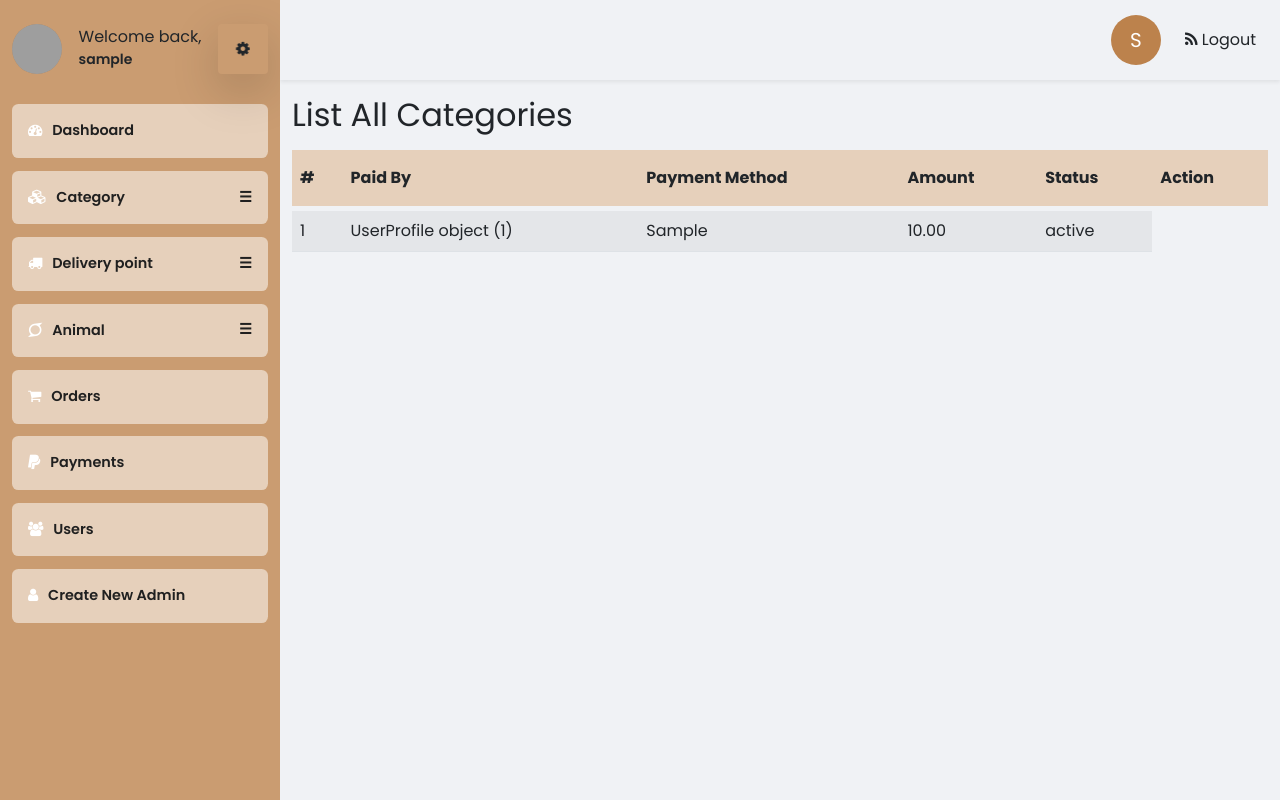
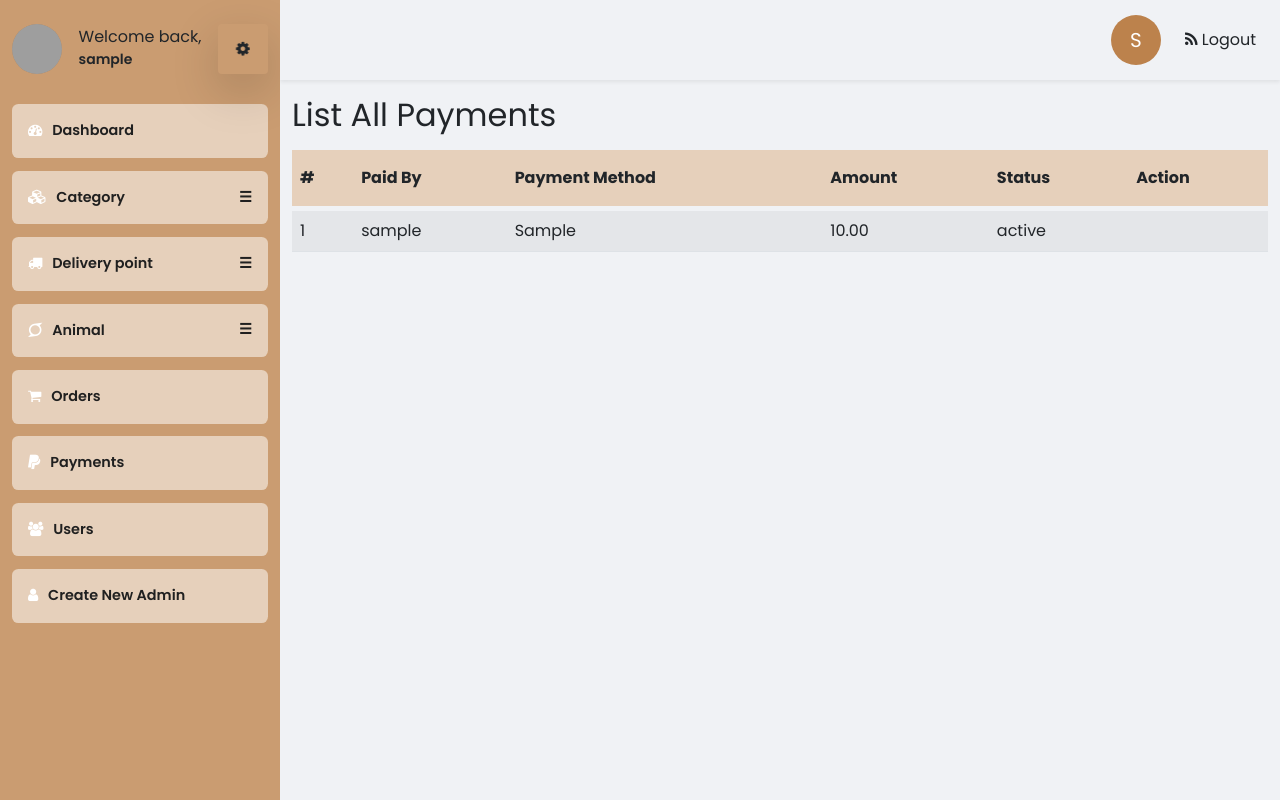
Before and after one commit to Teedari/animal-ecommerce-backend, a Django app: page /payments in a window 1280 px wide. Run offline with Django 4.2, Linux system fonts and the light colour scheme; a user stored in the database is signed in; tables that the repository leaves empty hold one stand-in row (values such as "Sample post"); parts of the project's set-up code (start-up, migrations or seed data) failed here and were passed over; some libraries are stand-ins or nearby versions; grey boxes are pictures that could not be loaded.

Commit message:
updated tables with notice indicating table is empty

```diff
--- a/account/mixins/user_view_accessibility_mixin.py
+++ b/account/mixins/user_view_accessibility_mixin.py
@@ -3,7 +3,7 @@ from django.utils.decorators import method_decorator
 from account import models as acc_model
 
 @method_decorator(decorators.login_required, name='dispatch')
-class UserViewAccessibilityMixin(mixins.UserPassesTestMixin, mixins.PermissionRequiredMixin):
+class UserViewAccessibilityMixin(mixins.UserPassesTestMixin):
   allow_user_profiles = []
   def test_func(self):
     if not acc_model.UserProfile.get_user_profile(self.request.user):
--- a/dashboard/templates/dashboard/payments/list_all_payment.html
+++ b/dashboard/templates/dashboard/payments/list_all_payment.html
@@ -5,7 +5,7 @@
 {% endblock DashboardTitle %}
 
 {% block DashboardContent %}
-  <h2 class="my-2 py-2 rounded-3 heading">List All Categories</h2>
+  <h2 class="my-2 py-2 rounded-3 heading">List All Payments</h2>
   <div>
     <table class="table table-striped table-responsive custom-table">
       <thead>
@@ -20,11 +20,12 @@
         {% if object_list %}
           {% for payment in object_list %}
             <tr>
-              <td>{{payment.id}}</td>
-              <td>{{payment.paid_by}}</td>
+              <td>{{forloop.counter}}</td>
+              <td>{{payment.paid_by.user.get_username}}</td>
               <td>{{payment.payment_method}}</td>
               <td>{{payment.amount}}</td>
               <td>{{payment.status}}</td>
+              <td></td>
               {% comment %}
 
               <!-- <td>
@@ -33,6 +34,9 @@
               {% endcomment %}
             </tr>
             {% empty %}
+            <tr>
+              <td class="text-center text-info py-4" colspan='6'>No data available at the moment</td>
+            </tr>
           {% endfor %}
         {% endif %}
       </tbody>
--- a/dashboard/templates/dashboard/product/list_all_products.html
+++ b/dashboard/templates/dashboard/product/list_all_products.html
@@ -19,7 +19,7 @@
         {% if object_list %}
           {% for point in object_list %}
             <tr class="">
-              <td>{{point.id}}</td>
+              <td>{{forloop.counter}}</td>
               <td>{{point.name}}</td>
               <td>{{point.fee}}</td>
               <td>{{point.description}}</td>
--- a/dashboard/templates/dashboard/user/list_all_users.html
+++ b/dashboard/templates/dashboard/user/list_all_users.html
@@ -18,7 +18,7 @@
         {% if object_list %}
           {% for profile in object_list %}
             <tr>
-              <td>{{profile.id}}</td>
+              <td>{{forloop.counter}}</td>
               <td>{{profile.user.username}}</td>
               <td>{{profile.user_role}}</td>
 
@@ -36,6 +36,7 @@
             </tr>
             {% empty %}
           {% endfor %}
+
         {% endif %}
       </tbody>
     </table>
```
